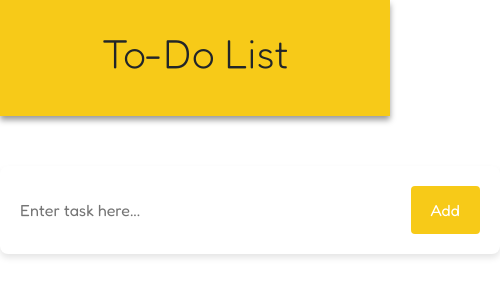
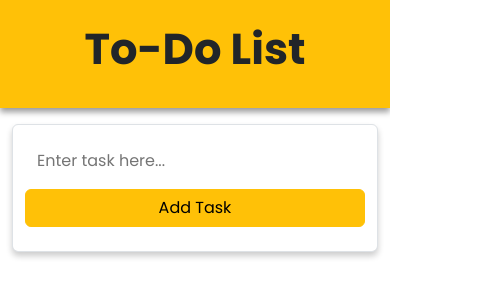
Before and after one commit to Williamsoditi/To-Do-App, a React (Vite) app: page / in a window 390 px wide. Shown: the top 300 px of the page, 500 px wide, since content can reach past the window. Built offline with nearby package versions, Linux system fonts and the light colour scheme.

Commit message:
Style : Fixes responsiveness by adding bootstrap and its classes

```diff
--- a/src/App.css
+++ b/src/App.css
@@ -1,8 +1,8 @@
-@import url('https://fonts.googleapis.com/css2?family=Fredoka:wght@300..700&display=swap');
+@import url('https://fonts.googleapis.com/css2?family=Poppins:wght@300..700&display=swap');
 
 *{
     padding: 0;
     margin: 0%;
     box-sizing: border-box;
-    font-family: 'Fredoka', sans-serif;
+    font-family: 'Poppins', sans-serif;
 }
--- a/src/components/Form.jsx
+++ b/src/components/Form.jsx
@@ -1,7 +1,7 @@
 import { useState } from "react";
-import styles from "./form.module.css";
+import "./form.css";
 
-const Form = ({todos, settodos}) => {
+const Form = ({ todos, settodos }) => {
     const [todo, setTodo] = useState("");
 
 
@@ -12,15 +12,15 @@ const Form = ({todos, settodos}) => {
     }
 
     return (
-        <div>
-            <form onSubmit={handleSubmit} className={styles.toDoForm}>
-                <div className={styles.inputContainer}>
-                    <input type="text" value={todo} onChange={(e) => setTodo(e.target.value)} className={styles.modernInput} placeholder="Enter task here..." />
-                    <button type="submit" className={styles.modernButton}>Add</button>
+        <div className="container text-center">
+            <form onSubmit={handleSubmit} className="form-control mt-3 p-4 inputForm">
+                <div className="row">
+                    <input type="text" value={todo} onChange={(e) => setTodo(e.target.value)} placeholder="Enter task here..."  className="col-sm-10 modernInput"/>
+                    <button type="submit" className="btn btn-warning mt-3 col-sm-2 modernButton">Add Task</button>
                 </div>
             </form>
         </div>
-     );
+    );
 }
 
 export default Form;
--- a/src/components/Header.jsx
+++ b/src/components/Header.jsx
@@ -1,9 +1,9 @@
-import styles from "./header.module.css";
+import "./header.css";
 
 const Header = () => {
     return (
-        <div className={styles.header}>
-            <h3 className="display-2">To-Do List</h3>
+        <div className="bg-warning text-center p-4 header">
+            <h3 className="welcome">To-Do List</h3>
         </div>
      );
 }
--- a/src/components/ToDoItem.jsx
+++ b/src/components/ToDoItem.jsx
@@ -1,7 +1,7 @@
 const ToDoItem = ({ item }) => {
     return (
         <div>
-            <h3 className="text-center mt-3">{item}</h3>
+            <div>{item}</div>
         </div>
      );
 }
--- /dev/null
+++ b/src/components/form.css
@@ -0,0 +1,20 @@
+.inputForm{
+    background-color: white;
+    border-radius: 8px;
+    padding: 20px;
+    width: 500px;
+    margin: 0 auto;
+    box-shadow: 0 4px 6px rgba(0, 0, 0, 0.2);
+}
+
+.modernInput{
+    border: none;
+    width: 100%;
+    display: block;
+    color: black;
+    font-size: 16px;
+}
+
+.modernInput:focus{
+    outline: none;
+}
--- a/src/components/form.module.css
+++ /dev/null
@@ -1,35 +0,0 @@
-.toDoForm {
-    background-color: white;
-    border-radius: 8px;
-    padding: 20px;
-    width: 500px;
-    margin: 0 auto;
-    margin-top: 50px;
-    box-shadow: 0 4px 6px rgb(0, 0, 0, 0.1);
-}
-
-.modernInput{
-    display: block;
-    border: none;
-    width: 100%;
-    color: black;
-    font-size: 16px;
-}
-
-.modernInput:focus{
-    outline: none;
-}
-
-.modernButton{
-    display: inline-block;
-    border: none;
-    border-radius: 4px;
-    background-color: #f7ca18;
-    padding: 12px 20px;
-    color: white;
-    cursor: pointer;
-}
-
-.inputContainer{
-    display: flex;
-}
--- a/src/components/header.module.css
+++ b/src/components/header.css
@@ -7,3 +7,9 @@
     font-size: 3em;
     box-shadow: 0px 4px 6px rgba(0, 0, 0, 0.4);
 }
+
+.welcome{
+    font-weight: bolder;
+    font-size: 0.9em;
+    font-family: 'Poppins', sans-serif;
+}
```
